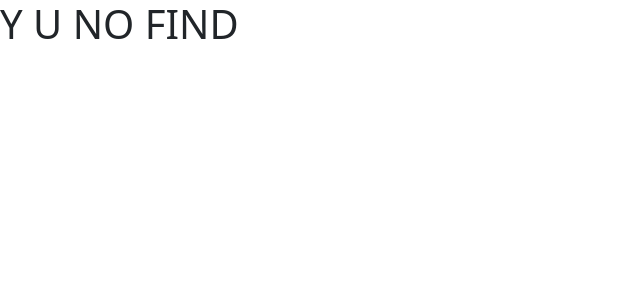
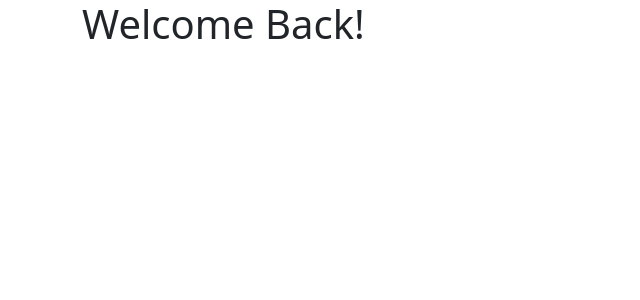
Before and after one commit to food-allergy-project/food-allergy-project, a React (Create React App) app in the folder frontend/: page /sign-in in a window 1280 px wide. Shown: the top 300 px of the page, without its empty margins (0-640 px from the left). Built offline with nearby package versions, Linux system fonts and the light colour scheme.

Commit message:
added SignIn.js file and to App.js route

```diff
--- a/frontend/src/ui/App.js
+++ b/frontend/src/ui/App.js
@@ -3,12 +3,14 @@ import 'bootstrap/dist/css/bootstrap.css'
 import { Home } from './Home'
 import { FourOhFour } from './FourOhFour'
 import React from 'react'
+import {SignIn} from "./SignIn";
 
 export const App = () => (
     <>
         <BrowserRouter>
             <Routes>
                 <Route  path='/' element={<Home />} />
+                <Route  path='/sign-in' element={<SignIn />} />
                 <Route path='*' element={<FourOhFour />} />
             </Routes>
         </BrowserRouter>
--- /dev/null
+++ b/frontend/src/ui/SignIn.js
@@ -0,0 +1,14 @@
+import React from "react";
+import {Container} from "react-bootstrap";
+
+export function SignIn () {
+    return (
+        <>
+            <Container>
+                <div>
+                    <h1>Welcome Back!</h1>
+                </div>
+            </Container>
+        </>
+    )
+}
```
